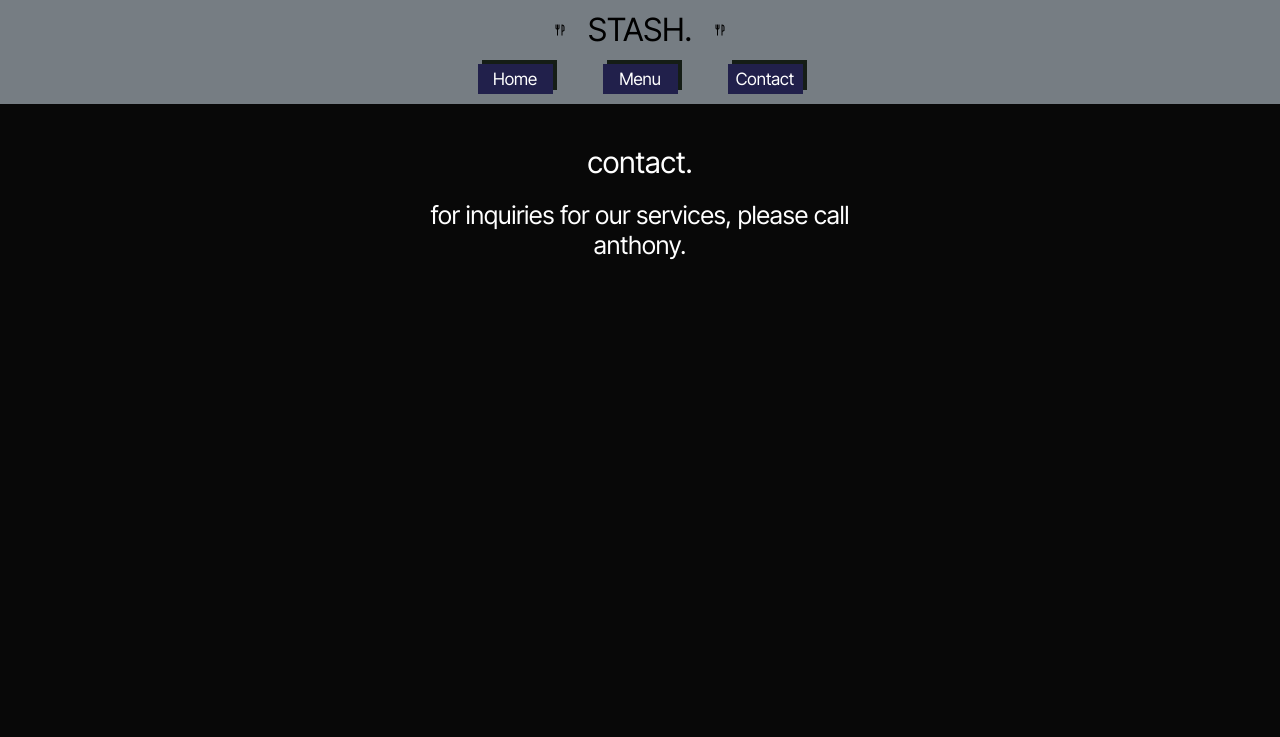
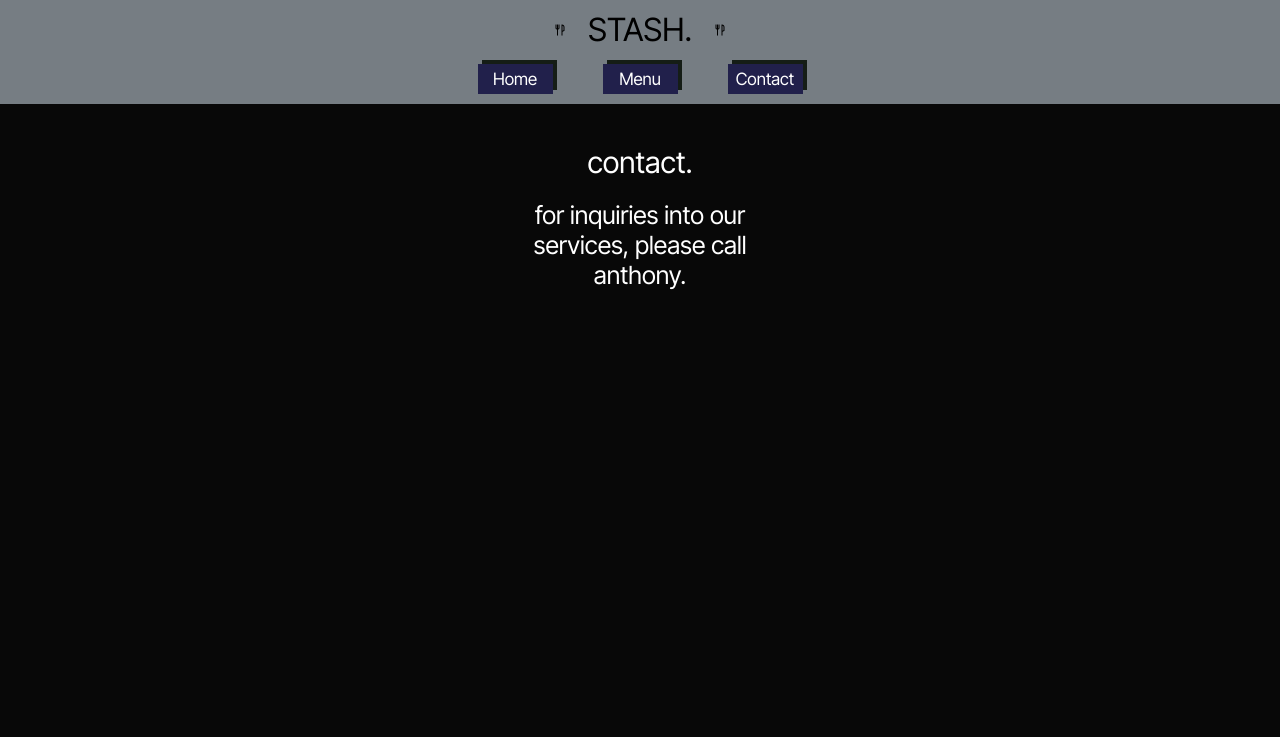
Before and after one commit to anthpantaleo/restaurant_page, a website built with webpack: page dist/index.html in a window 1280 px wide. Both pictures are taken after a click on the button "Contact". Shown: the top 737 px of the page. Built offline with nearby package versions, Linux system fonts and the light colour scheme.

Commit message:
fixed look

```diff
--- a/src/renderContact.js
+++ b/src/renderContact.js
@@ -7,7 +7,7 @@ function renderContact() {
   const contactmethod = document.createElement("div");
   contactmethod.classList.add("contactmethod");
   contactmethod.innerText =
-    "for inquiries for our services, please call anthony.";
+    "for inquiries into our services, please call anthony.";
   mainDiv.appendChild(contactmethod);
   return mainDiv;
 }
--- a/src/renderHome.js
+++ b/src/renderHome.js
@@ -4,7 +4,7 @@ import restoPhoto from "./resto2.jpg";
 function renderHomePage() {
   const mainDiv = document.querySelector(".main");
   mainDiv.innerHTML = "";
-  mainDiv.innerText = "welcome";
+  mainDiv.innerText = "welcome.";
   const welcomeMessage = document.createElement("div");
   welcomeMessage.classList.add("welcomemessage");
   welcomeMessage.innerText = "we are open for exclusive patrons only.";
--- a/src/styles.css
+++ b/src/styles.css
@@ -106,12 +106,12 @@ body {
 }
 
 .menudescription {
-  width: 30%;
-  padding-top: 40px;
+  width: 300px;
+  padding-top: 20px;
 }
 
 .contactmethod {
-  width: 40%;
+  width: 300px;
   padding-top: 20px;
   text-align: center;
   font-size: 25px;
```
Also changed, not shown: dist/favicon.png (added), dist/homepage.bundle.js, dist/index.bundle.js.
